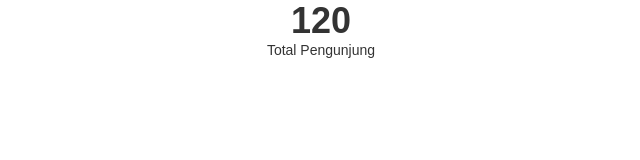
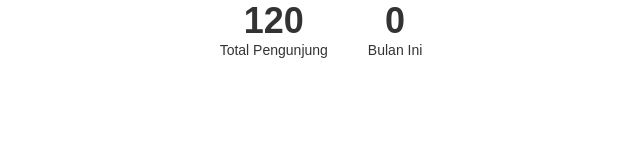
Before and after one commit to Alvinf10/Visitor-Counter, a plain HTML site: page index.html in a window 1280 px wide. Shown: the whole page, without its empty margins (319-959 px from the left). Drawn offline with Linux system fonts and the light colour scheme.

Commit message:
Update index.html

```diff
--- a/index.html
+++ b/index.html
@@ -9,6 +9,11 @@
       align-items: center;
       background: transparent;
       font-family: Arial, sans-serif;
+    }
+    .wrapper {
+      display: flex;
+      gap: 40px;
+      text-align: center;
     }
     .counter {
       text-align: center;
@@ -24,9 +29,15 @@
   </style>
 </head>
 <body>
-  <div class="counter">
-    <div class="number" id="count">120</div>
-    <div class="label">Total Pengunjung</div>
+  <div class="wrapper">
+    <div class="counter">
+      <div class="number">120</div>
+      <div class="label">Total Pengunjung</div>
+    </div>
+    <div class="counter">
+      <div class="number">0</div>
+      <div class="label">Bulan Ini</div>
+    </div>
   </div>
   <script src="https://cdn.counter.dev/script.js" data-id="4fe1d6ff-1938-45dd-b170-e6698c87e872" data-utcoffset="7"></script>
 </body>
```
